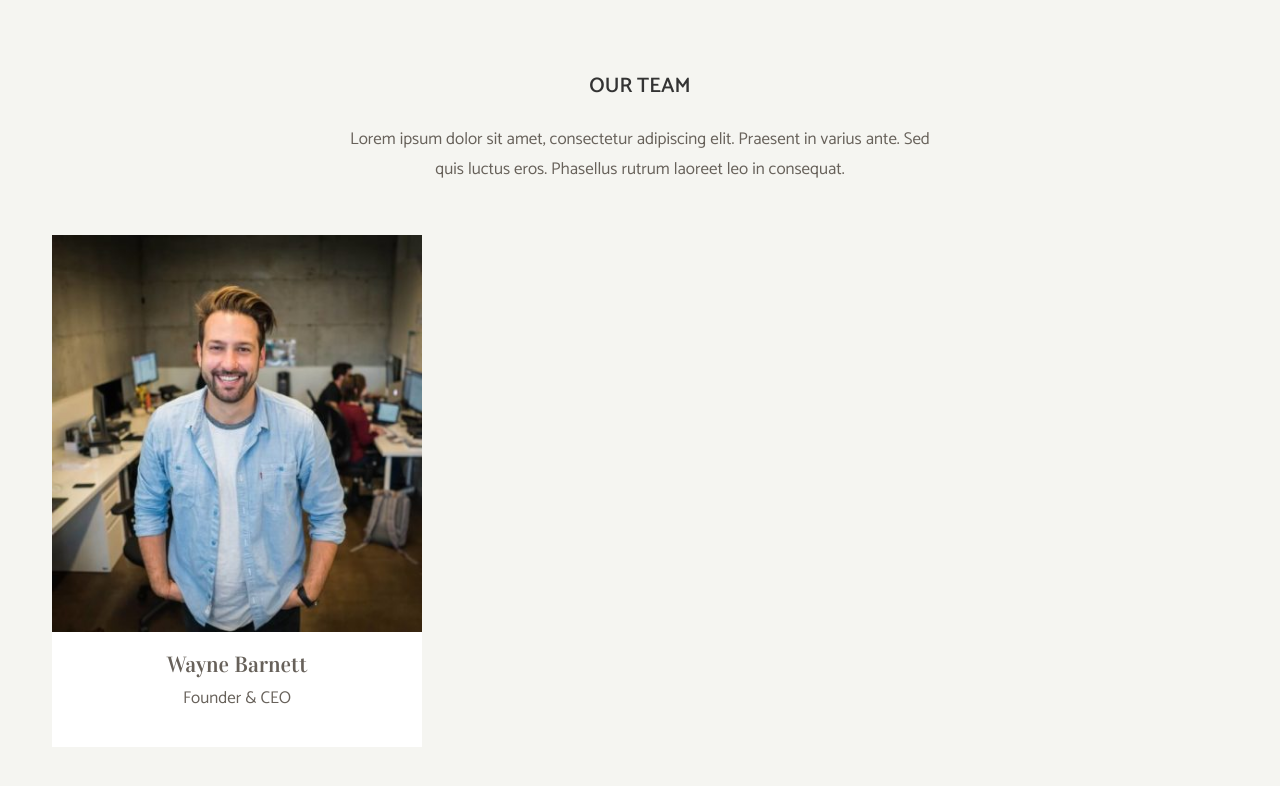
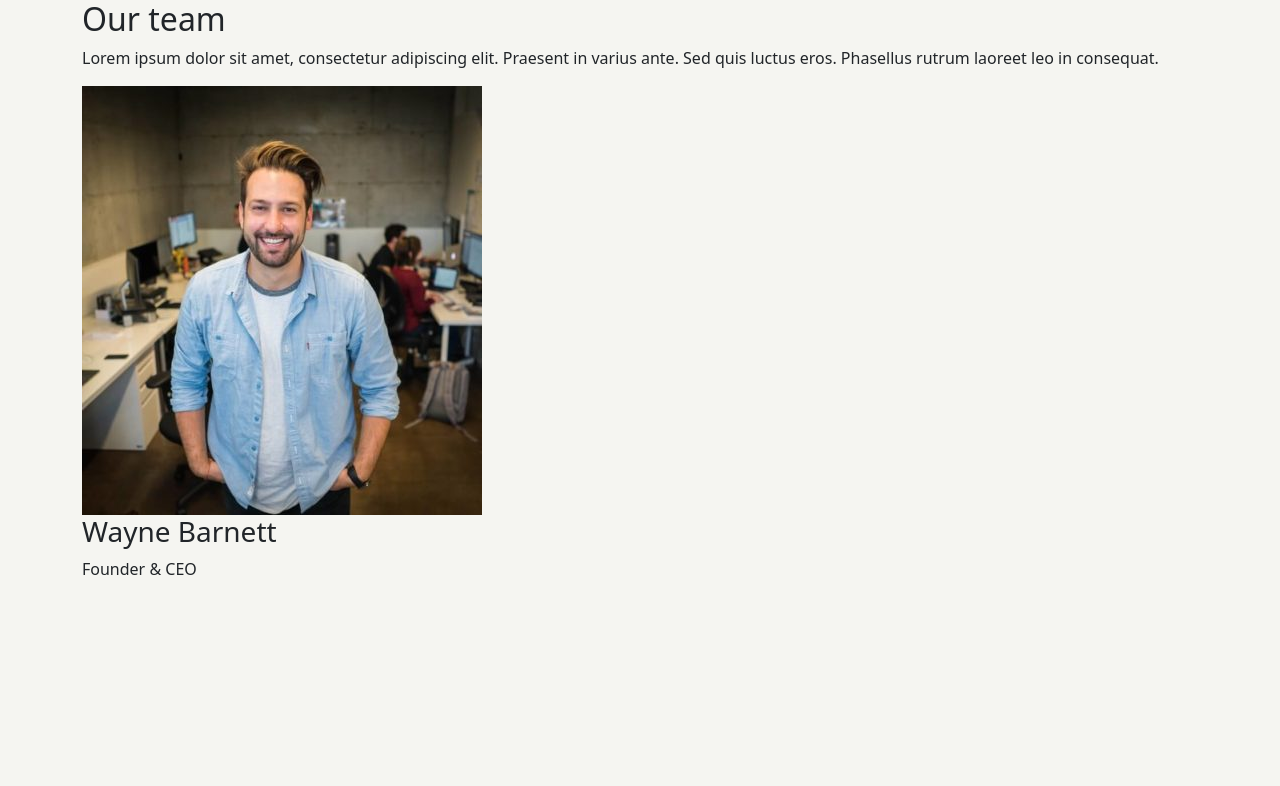
Before and after one commit to SAX-94/js-our-team, a plain HTML site: page index.html in a window 1280 px wide. Drawn offline with nearby package versions, Linux system fonts and the light colour scheme.

Commit message:
changed all the pre-compiled stylesheet

```diff
--- a/style.css
+++ b/style.css
@@ -1,128 +1,3 @@
-* {
-  box-sizing: border-box;
-  margin: 0;
-  padding: 0;
+body {
+  background-color: #f5f5f1;
 }
-
-body {
-  color: #67615a;
-  background-color: #f5f5f1;
-
-  font-family: "Catamaran", sans-serif;
-  font-size: 17px;
-  font-weight: 400;
-}
-
-.container {
-  max-width: 1200px;
-  margin: 0 auto;
-}
-
-section {
-  padding: 50px 0;
-}
-
-.section-title {
-  margin: 20px 0;
-
-  text-align: center;
-  text-transform: uppercase;
-
-  color: #333;
-
-  font-size: 21px;
-  font-weight: 600;
-  line-height: 1.6;
-}
-
-.section-description {
-  max-width: 600px;
-  margin: 0 auto;
-
-  text-align: center;
-
-  line-height: 1.8;
-}
-
-.team-container {
-  display: flex;
-  flex-wrap: wrap;
-  justify-content: space-between;
-}
-
-.team-card {
-  flex-basis: 370px;
-
-  margin-top: 50px;
-  margin-right: 28px;
-}
-
-.team-container::after {
-  flex: auto;
-
-  content: "";
-}
-
-.card-image {
-  overflow: hidden;
-
-  cursor: pointer;
-}
-
-.card-image img {
-  display: block;
-
-  max-width: 100%;
-
-  transition: all 1s;
-}
-
-.card-image:hover img {
-  transform: scale(1.1, 1.1);
-
-  opacity: .9;
-}
-
-.card-text {
-  padding: 20px;
-
-  text-align: center;
-
-  background-color: #fff;
-}
-
-.card-text h3 {
-  font-family: "Vidaloka", serif;
-  font-size: 22px;
-  font-weight: 400;
-}
-
-.form-container {
-  max-width: 480px;
-  margin: auto;
-}
-
-label {
-  margin-bottom: .25em;
-}
-input,
-select,
-button {
-  display: block;
-
-  width: 100%;
-  height: 2.65em;
-  margin-bottom: 1em;
-  padding: .25em 1em;
-
-  border: 1px solid #cecece;
-  border-radius: 4px;
-  box-shadow: none;
-}
-
-button {
-  width: 50%;
-  margin-top: 2em;
-
-  font-size: 1rem;
-}
```
